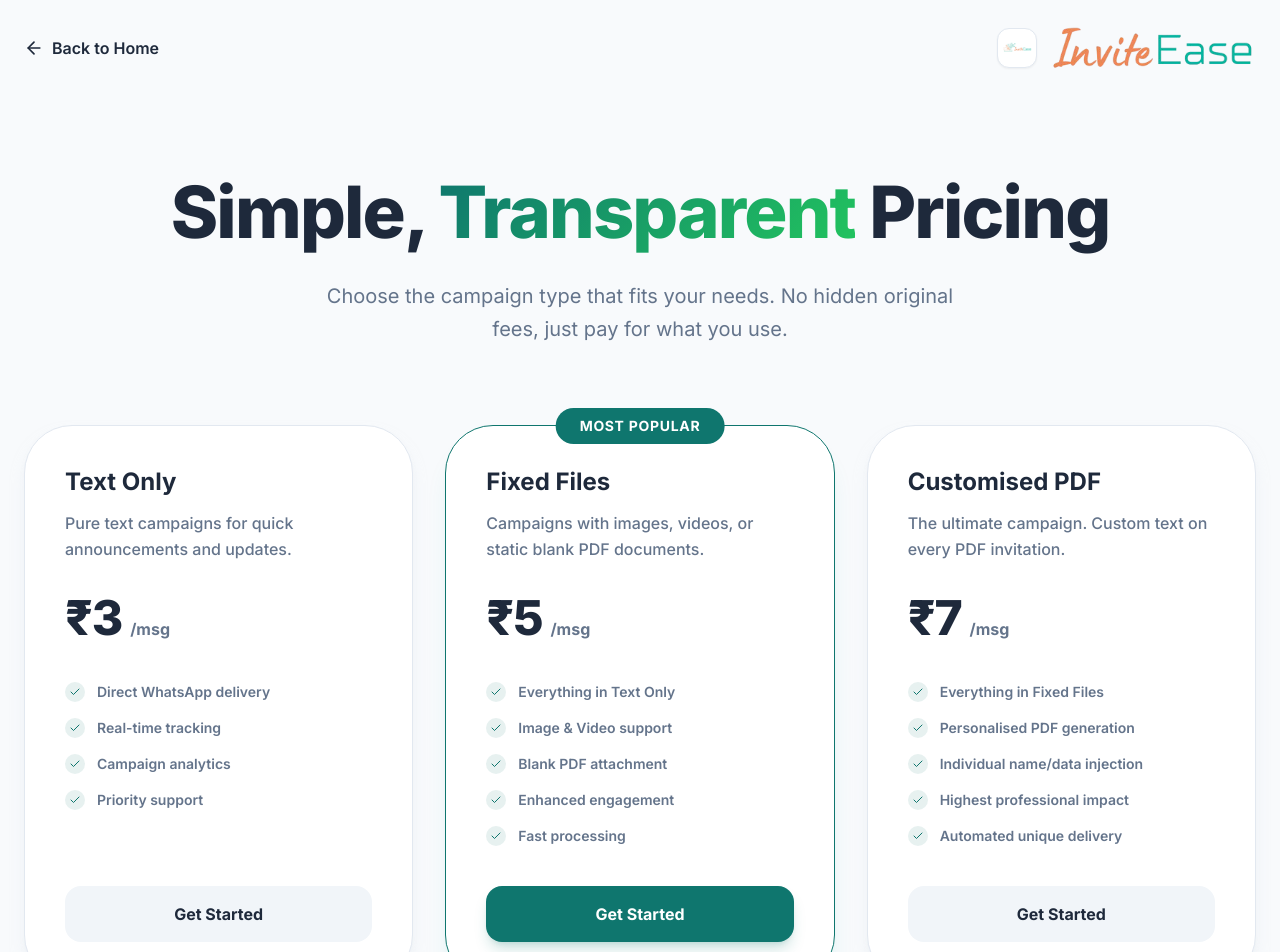
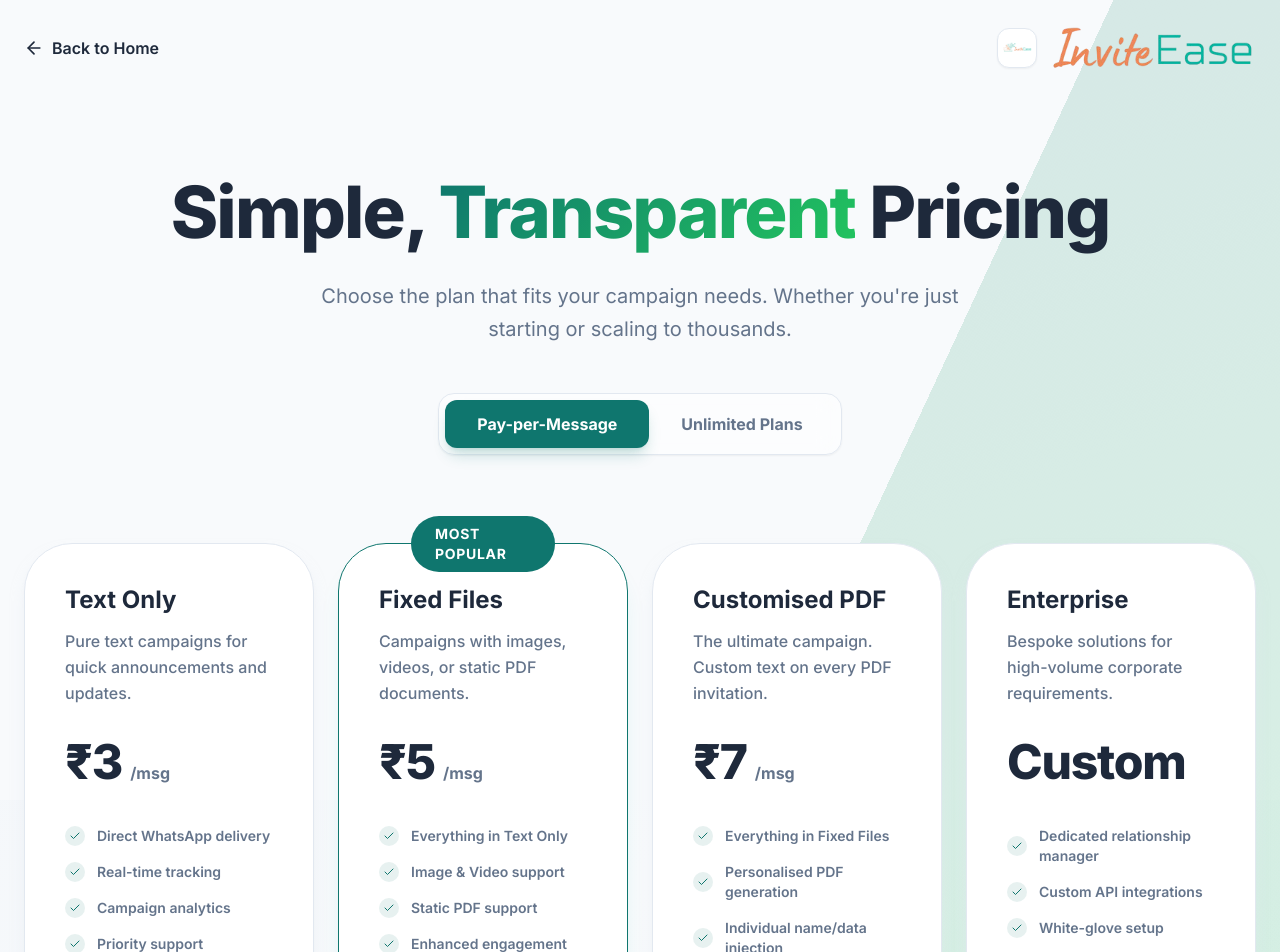
Before and after one commit to TilakTejani/InviteEase-Website, a React (Vite) app: page /pricing in a window 1280 px wide. Shown: the top 952 px of the page. Built offline with nearby package versions, Linux system fonts and the light colour scheme.

Commit message:
feat: Implement tabbed pricing options on the pricing page and remove the benefits grid from the download page.

```diff
--- a/src/components/AdminDashboard.tsx
+++ b/src/components/AdminDashboard.tsx
@@ -26,7 +26,7 @@ const AdminDashboard = () => {
     ];
 
     return (
-        <div className="min-h-screen bg-inviteease-bgDefault text-inviteease-text flex">
+        <div className="min-h-screen text-inviteease-text flex">
             {/* Sidebar */}
             <aside className={`${sidebarOpen ? 'w-64' : 'w-20'} bg-white border-r border-inviteease-border transition-all duration-300 flex flex-col z-20`}>
                 <div className="p-6 flex items-center gap-4">
--- a/src/components/ContactUs.tsx
+++ b/src/components/ContactUs.tsx
@@ -5,7 +5,7 @@ import BrandLogo from './BrandLogo';
 
 const ContactUs = () => {
     return (
-        <div className="min-h-screen bg-inviteease-bgDefault text-inviteease-text">
+        <div className="min-h-screen text-inviteease-text">
             {/* Header / Nav */}
             <nav className="p-6">
                 <div className="max-w-7xl mx-auto flex justify-between items-center">
--- a/src/components/LandingPage.tsx
+++ b/src/components/LandingPage.tsx
@@ -213,7 +213,7 @@ const LandingPage = () => {
                         </div>
                     </div>
                     <BrandLogo size="lg" className="mb-4" />
-                    <p className="text-inviteease-textSecondary mb-16 max-w-lg mx-auto font-medium">Professional Campaign Management Platform</p>
+                    <p className="text-inviteease-textSecondary mb-16 max-w-lg mx-auto font-medium">Professional Event Campaign Management Platform</p>
 
                     <div className="flex flex-col md:flex-row items-center justify-between gap-6 border-t border-inviteease-border pt-12">
                         <p className="text-inviteease-textSecondary text-sm font-medium">© 2026 InviteEase. All rights reserved.</p>
--- a/src/components/PricingPage.tsx
+++ b/src/components/PricingPage.tsx
@@ -1,11 +1,14 @@
+import { useState } from 'react';
 import { motion } from 'framer-motion';
-import { Check, ArrowLeft, Info } from 'lucide-react';
+import { Check, ArrowLeft, Info, Zap } from 'lucide-react';
 import { Link } from 'react-router-dom';
 import BrandLogo from './BrandLogo';
 
 const PricingPage = () => {
+    const [pricingType, setPricingType] = useState<'per-msg' | 'unlimited'>('per-msg');
+
     return (
-        <div className="min-h-screen bg-inviteease-bgDefault text-inviteease-text selection:bg-inviteease-primary/20">
+        <div className="min-h-screen text-inviteease-text selection:bg-inviteease-primary/20">
             {/* Navigation */}
             <nav className="p-6">
                 <div className="max-w-7xl mx-auto flex justify-between items-center">
@@ -26,21 +29,65 @@ const PricingPage = () => {
                 <motion.div
                     initial={{ opacity: 0, y: 20 }}
                     animate={{ opacity: 1, y: 0 }}
-                    className="text-center mb-20"
+                    className="text-center mb-12"
                 >
                     <h1 className="text-5xl md:text-7xl font-extrabold mb-8 tracking-tight">
                         Simple, <span className="text-gradient-linear">Transparent</span> Pricing
                     </h1>
                     <p className="text-xl text-inviteease-textSecondary max-w-2xl mx-auto leading-relaxed">
-                        Choose the campaign type that fits your needs. No hidden original fees, just pay for what you use.
+                        Choose the plan that fits your campaign needs. Whether you're just starting or scaling to thousands.
                     </p>
                 </motion.div>
 
-                <div className="grid md:grid-cols-3 gap-8 items-stretch mb-24">
-                    {/* Basic - Text Only */}
+                {/* Tab Switcher */}
+                <div className="flex flex-col items-center mb-16">
+                    <div className="bg-white/50 backdrop-blur-md p-1.5 rounded-2xl border border-inviteease-border shadow-sm inline-flex mb-6">
+                        <button
+                            onClick={() => setPricingType('per-msg')}
+                            className={`px-8 py-3 rounded-xl font-bold transition-all ${pricingType === 'per-msg'
+                                ? 'bg-inviteease-primary text-white shadow-lg shadow-teal-700/20'
+                                : 'text-inviteease-textSecondary hover:text-inviteease-text'
+                                }`}
+                        >
+                            Pay-per-Message
+                        </button>
+                        <button
+                            onClick={() => setPricingType('unlimited')}
+                            className={`px-8 py-3 rounded-xl font-bold transition-all ${pricingType === 'unlimited'
+                                ? 'bg-inviteease-primary text-white shadow-lg shadow-teal-700/20'
+                                : 'text-inviteease-textSecondary hover:text-inviteease-text'
+                                }`}
+                        >
+                            Unlimited Plans
+                        </button>
+                    </div>
+
+                    {pricingType === 'unlimited' && (
+                        <motion.div
+                            initial={{ opacity: 0, y: -10 }}
+                            animate={{ opacity: 1, y: 0 }}
+                            className="bg-amber-500/10 text-amber-600 px-4 py-2 rounded-lg border border-amber-200 text-sm font-bold flex items-center gap-2"
+                        >
+                            <Zap size={16} />
+                            Special Offer: Valid only for the first 99 customers!
+                        </motion.div>
+                    )}
+                </div>
+
+
+                <motion.div
+                    key={pricingType}
+                    initial={{ opacity: 0, scale: 0.95 }}
+                    animate={{ opacity: 1, scale: 1 }}
+                    transition={{ duration: 0.4 }}
+                    className="grid md:grid-cols-2 lg:grid-cols-4 gap-6 items-stretch mb-24"
+                >
+                    {pricingType === 'per-msg' ? (
+                        <>
                             <PricingCard
                                 title="Text Only"
                                 price="3"
+                                unit="/msg"
                                 description="Pure text campaigns for quick announcements and updates."
                                 features={[
                                     "Direct WhatsApp delivery",
@@ -50,27 +97,25 @@ const PricingPage = () => {
                                 ]}
                                 delay={0.1}
                             />
-
-                    {/* Popular - Fixed Files */}
                             <PricingCard
                                 title="Fixed Files"
                                 price="5"
+                                unit="/msg"
                                 isPopular
-                        description="Campaigns with images, videos, or static blank PDF documents."
+                                description="Campaigns with images, videos, or static PDF documents."
                                 features={[
                                     "Everything in Text Only",
                                     "Image & Video support",
-                            "Blank PDF attachment",
+                                    "Static PDF support",
                                     "Enhanced engagement",
                                     "Fast processing"
                                 ]}
                                 delay={0.2}
                             />
-
-                    {/* Premium - Customised PDF */}
                             <PricingCard
                                 title="Customised PDF"
                                 price="7"
+                                unit="/msg"
                                 description="The ultimate campaign. Custom text on every PDF invitation."
                                 features={[
                                     "Everything in Fixed Files",
@@ -81,7 +126,81 @@ const PricingPage = () => {
                                 ]}
                                 delay={0.3}
                             />
-                </div>
+                            <PricingCard
+                                title="Enterprise"
+                                price="Custom"
+                                unit=""
+                                description="Bespoke solutions for high-volume corporate requirements."
+                                features={[
+                                    "Dedicated relationship manager",
+                                    "Custom API integrations",
+                                    "White-glove setup",
+                                    "SLA guarantees"
+                                ]}
+                                delay={0.4}
+                            />
+                        </>
+                    ) : (
+                        <>
+                            <PricingCard
+                                title="1 Month"
+                                price="9,999"
+                                unit="/mo"
+                                description="Perfect for short-term events and seasonal campaigns."
+                                features={[
+                                    "Unlimited Credits",
+                                    "All Campaign Types",
+                                    "High-speed delivery",
+                                    "Email support"
+                                ]}
+                                delay={0.1}
+                            />
+                            <PricingCard
+                                title="3 Months"
+                                price="24,999"
+                                originalPrice="29,999"
+                                unit="/qtr"
+                                isPopular
+                                description="The ideal balance for growing businesses and agencies."
+                                features={[
+                                    "Everything in 1 Month",
+                                    "Priority processing",
+                                    "Advanced analytics",
+                                    "WhatsApp support"
+                                ]}
+                                delay={0.2}
+                            />
+                            <PricingCard
+                                title="6 Months"
+                                price="44,999"
+                                originalPrice="59,999"
+                                unit="/half year"
+                                description="Sustained outreach for long-term brand building."
+                                features={[
+                                    "Everything in 3 Months",
+                                    "A/B testing tools",
+                                    "API Access",
+                                    "Dedicated support"
+                                ]}
+                                delay={0.3}
+                            />
+                            <PricingCard
+                                title="12 Months"
+                                price="99,999"
+                                originalPrice="1,19,999"
+                                unit="/year"
+                                description="The best value for committed marketing teams."
+                                features={[
+                                    "Everything in 6 Months",
+                                    "Custom domain support",
+                                    "Early access to AI tools",
+                                    "VIP concierge service"
+                                ]}
+                                delay={0.4}
+                            />
+                        </>
+                    )}
+                </motion.div>
 
                 {/* FAQ / Note Section */}
                 <motion.div
@@ -97,16 +216,19 @@ const PricingPage = () => {
                         <div>
                             <h3 className="text-2xl font-bold mb-4">Note on Pricing</h3>
                             <p className="text-lg text-inviteease-textSecondary leading-relaxed">
-                                All prices are mentioned in **INR per campaign message**. For volume discounts or enterprise customisations, please feel free to reach out to our team via the contact page.
+                                {pricingType === 'per-msg'
+                                    ? "All pay-per-message prices are in INR. For volume discounts or enterprise customisations, please reach out to our team."
+                                    : "Unlimited plans are subject to our fair usage policy. All campaigns must comply with our terms of service and anti-spam guidelines."}
                             </p>
                             <div className="mt-8">
                                 <Link to="/contact" className="text-inviteease-primary font-bold hover:gap-2 transition-all inline-flex items-center gap-1 group">
-                                    Contact for Bulk Pricing <Check size={18} className="translate-y-[1px]" />
+                                    Contact for Bulk Inquiries <Check size={18} className="translate-y-[1px]" />
                                 </Link>
                             </div>
                         </div>
                     </div>
                 </motion.div>
+
             </main>
 
             {/* Simple Footer */}
@@ -119,7 +241,7 @@ const PricingPage = () => {
     );
 };
 
-const PricingCard = ({ title, price, description, features, isPopular = false, delay = 0 }: any) => (
+const PricingCard = ({ title, price, originalPrice, unit, description, features, isPopular = false, delay = 0 }: any) => (
     <motion.div
         initial={{ opacity: 0, y: 30 }}
         animate={{ opacity: 1, y: 0 }}
@@ -138,9 +260,16 @@ const PricingCard = ({ title, price, description, features, isPopular = false, d
             <p className="text-inviteease-textSecondary font-medium leading-relaxed">{description}</p>
         </div>
 
-        <div className="mb-10 flex items-baseline gap-2">
-            <span className="text-5xl font-extrabold tracking-tight">₹{price}</span>
-            <span className="text-inviteease-textSecondary font-bold">/msg</span>
+        <div className="mb-10">
+            <div className="flex items-baseline gap-2">
+                <span className="text-5xl font-extrabold tracking-tight">{price !== 'Custom' && '₹'}{price}</span>
+                <span className="text-inviteease-textSecondary font-bold">{unit}</span>
+            </div>
+            {originalPrice && (
+                <div className="mt-2">
+                    <span className="text-xl text-inviteease-textSecondary/50 line-through font-bold">₹{originalPrice}</span>
+                </div>
+            )}
         </div>
 
         <div className="flex-grow space-y-4 mb-10">
```
Also changed, not shown: src/components/DownloadPage.tsx (+2 -25 lines). Lines whose indentation alone changed are shown as unchanged.
